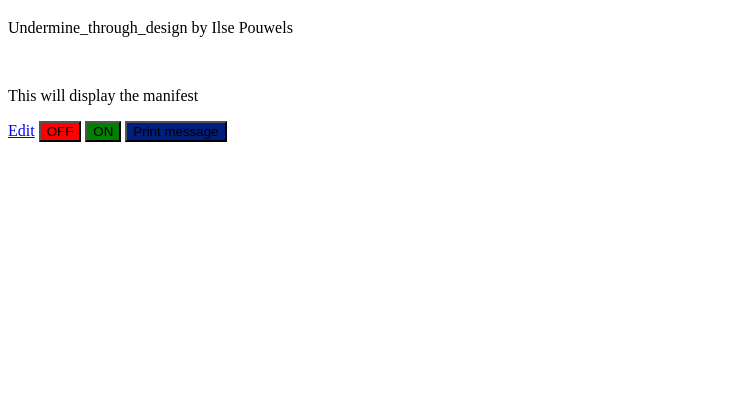
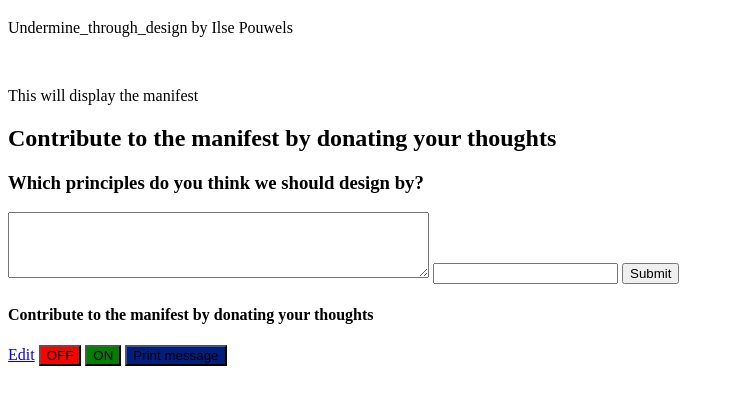
Before and after one commit to ilse-design/manifest, a website: page views/index.html in a window 1280 px wide. Shown: the part 61-466 px from the top of the page, without its empty margins (0-734 px from the left). Drawn offline with nearby package versions, Linux system fonts and the light colour scheme; no server answers.

Commit message:
input field on index

```diff
--- a/views/index.html
+++ b/views/index.html
@@ -57,6 +57,16 @@ socket.on('stream',function(image){
 
 <p id="displayManifest"> This will display the manifest<p>
 
+    <h2>Contribute to the manifest by donating your thoughts</h2>
+    <h3>Which principles do you think we should design by?</h3>
+
+    <textarea id="manifest-input"  rows="4" cols="50">
+    </textarea>
+
+    <input id="name-input"></input>
+    <button type="button" onclick="onClickSubmit()" >Submit</button>
+
+    <h4 id="displayManifest">Contribute to the manifest by donating your thoughts</h4>
 
 <a href="https://underminethroughdesign-device.dataplicity.io/edit" class="button">Edit</a>
 
```
Also changed, not shown: server.js (+4 -29 lines), views/edit.html (+0 -2 lines).
